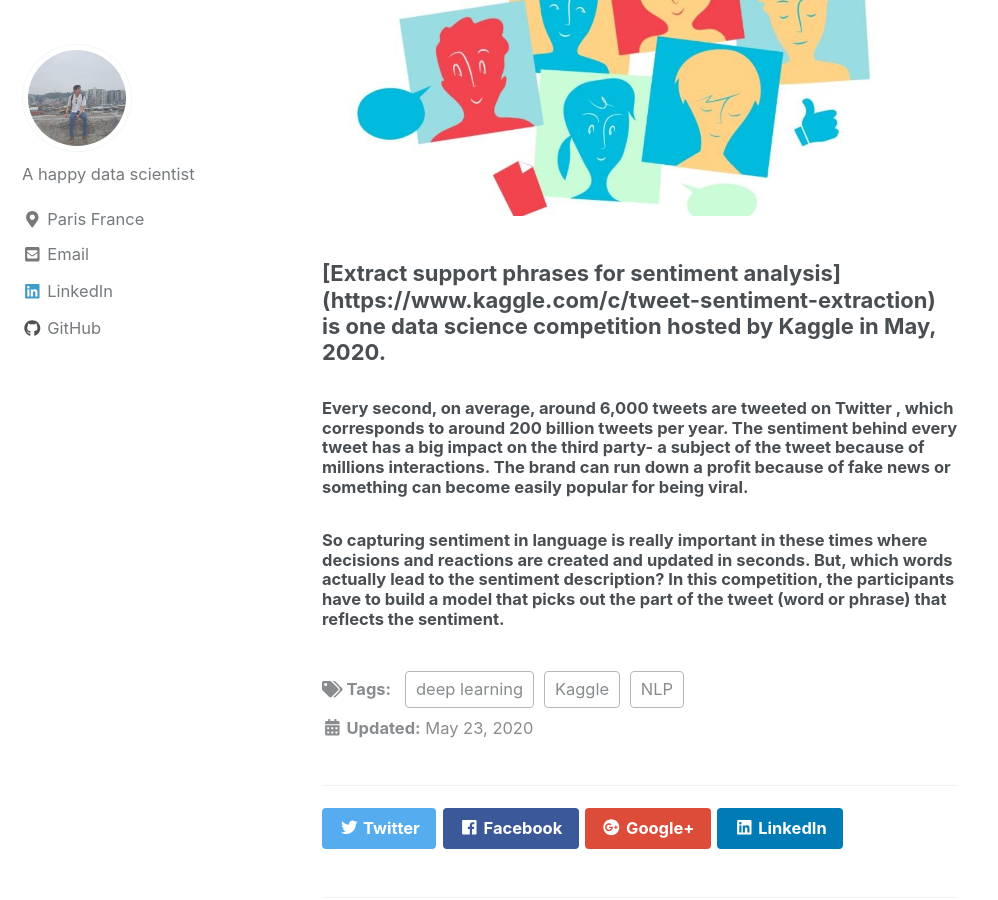
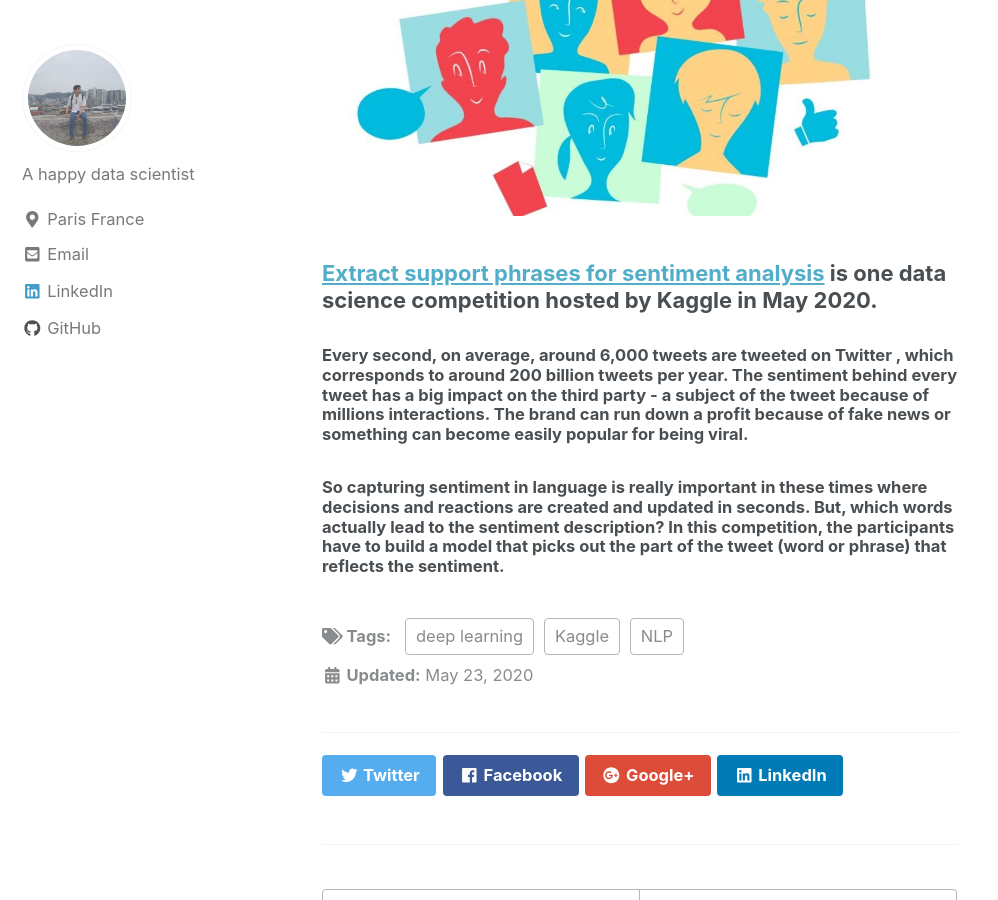
Before and after one commit to alexandre-do/alexandre-do.github.io, a Jekyll site: the page built from _posts/2020-05-23-tweet.md, in a window 1280 px wide and 900 px high, scrolled down 367 px. Shown: the whole window, without its empty margins (0-998 px from the left). Built offline with Jekyll 4.4.1, drawn with Linux system fonts in a browser that asks for light colours; nearby versions of some CDN libraries.

Commit message:
add post tweet

```diff
--- a/_posts/2020-05-23-tweet.md
+++ b/_posts/2020-05-23-tweet.md
@@ -8,6 +8,6 @@ mathjax: "true"
 ---
 <img src="{{ site.url }}{{ site.baseurl }}/images/tweet/logo.jpg"  width="1000px" height='800px'/>
 
-### **[Extract support phrases for sentiment analysis]**(https://www.kaggle.com/c/tweet-sentiment-extraction) is one data science competition hosted by Kaggle in May, 2020.
-##### Every second, on average, around 6,000 tweets are tweeted on Twitter , which corresponds to  around 200 billion tweets per year. The sentiment behind every tweet has a big impact on the third party- a subject of the tweet because of millions interactions. The brand can run down a profit because of fake news or something can become easily popular for being viral.
+### [Extract support phrases for sentiment analysis](https://www.kaggle.com/c/tweet-sentiment-extraction) is one data science competition hosted by Kaggle in May 2020.
+##### Every second, on average, around 6,000 tweets are tweeted on Twitter , which corresponds to  around 200 billion tweets per year. The sentiment behind every tweet has a big impact on the third party - a subject of the tweet because of millions interactions. The brand can run down a profit because of fake news or something can become easily popular for being viral.
 #####  So capturing sentiment in language is really important in these times where decisions and reactions are created and updated in seconds. But, which words actually lead to the sentiment description? In this competition, the participants have to build a model that picks out the part of the tweet (word or phrase) that reflects the sentiment.
```
